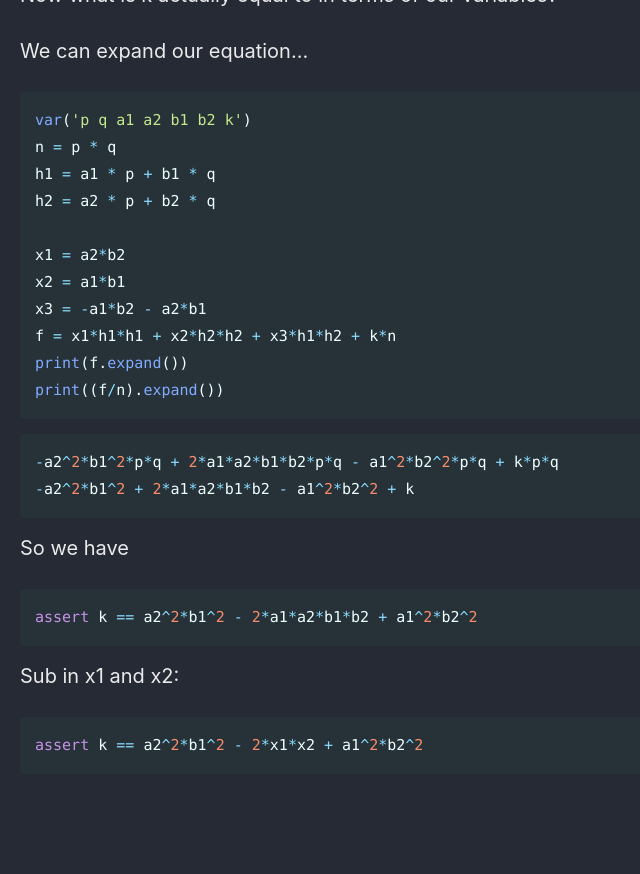
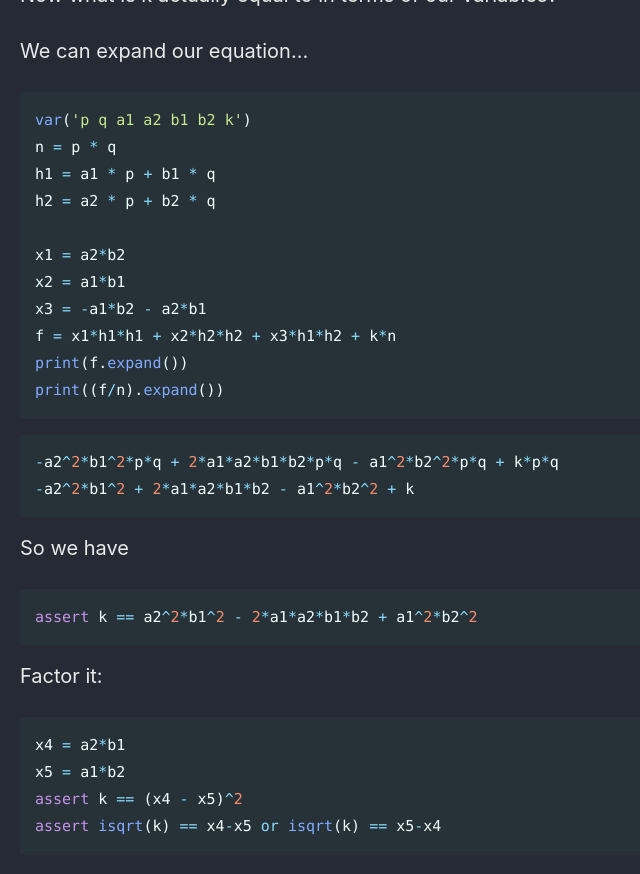
Before and after one commit to Connor-McCartney/Connor-McCartney.github.io, a Jekyll site: the page built from _pages/cryptography/other/apbq-rsa-ii-DUCTF-2023.md, in a window 1280 px wide and 900 px high, scrolled down 4439 px. Shown: the top 874 px of the window, without its empty margins (0-640 px from the left). Built offline with Jekyll 4.4.1, drawn with Linux system fonts in a browser that asks for light colours; cached includes are drawn as plain includes; before the commit the page ends 5258 px from its top, so only the background shows below that.

Commit message:
Update apbq-rsa-ii-DUCTF-2023.md

````diff
--- a/_pages/cryptography/other/apbq-rsa-ii-DUCTF-2023.md
+++ b/_pages/cryptography/other/apbq-rsa-ii-DUCTF-2023.md
@@ -192,8 +192,11 @@ So we have
 assert k == a2^2*b1^2 - 2*a1*a2*b1*b2 + a1^2*b2^2
 ```
 
-Sub in x1 and x2:
+Factor it:
 
 ```python
-assert k == a2^2*b1^2 - 2*x1*x2 + a1^2*b2^2
+x4 = a2*b1
+x5 = a1*b2
+assert k == (x4 - x5)^2
+assert isqrt(k) == x4-x5 or isqrt(k) == x5-x4
 ```
````
